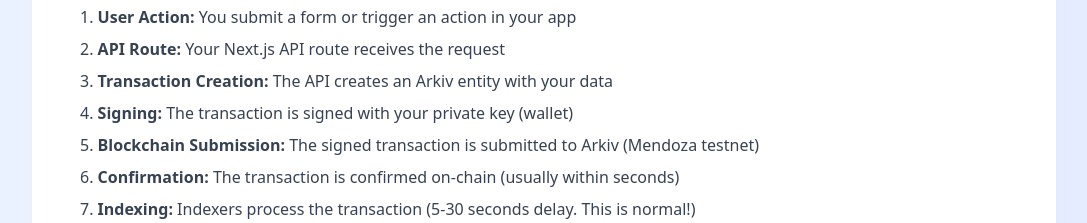
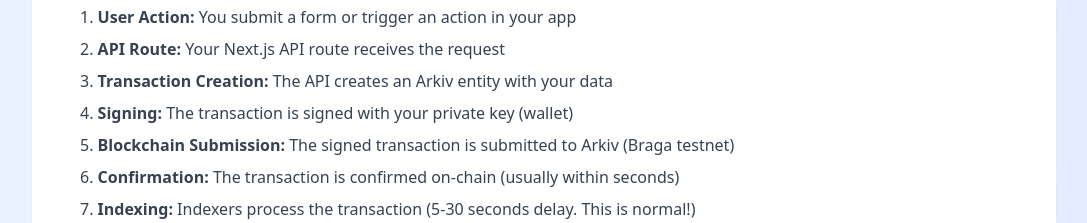
Before and after one commit to understories/tutorials, a Next.js app in the folder serverless-dapp101/: page /learn in a window 1280 px wide. Shown: the part 5920-6143 px from the top of the page, without its empty margins (96-1183 px from the left). Built offline with nearby package versions, Linux system fonts and the light colour scheme.

Commit message:
Update app explorer URLs and Mendoza testnet copy to Braga

```diff
--- a/serverless-dapp101/app/hello-world/page.tsx
+++ b/serverless-dapp101/app/hello-world/page.tsx
@@ -84,7 +84,7 @@
               and independently verifiable!
             </p>
             <p className="text-xs text-blue-700 mb-2">
-              🌐 Connected to <strong>Mendoza Testnet</strong> •
+              🌐 Connected to <strong>Braga Testnet</strong> •
               Each message is stored as an <strong>entity</strong> (created via a <strong>transaction</strong>) •
               Click links below to verify on the explorer
             </p>
@@ -151,7 +151,7 @@
                         <div className="flex flex-col gap-1">
                           <span className="text-xs font-semibold text-gray-400 uppercase">Entity</span>
                           <a
-                            href={`https://explorer.mendoza.hoodi.arkiv.network/entity/${msg.id}`}
+                            href={`https://explorer.braga.hoodi.arkiv.network/entity/${msg.id}`}
                             target="_blank"
                             rel="noopener noreferrer"
                             className="text-blue-600 hover:text-blue-700 hover:underline text-xs font-mono"
@@ -164,7 +164,7 @@
                           <div className="flex flex-col gap-1">
                             <span className="text-xs font-semibold text-gray-400 uppercase">Transaction</span>
                             <a
-                              href={`https://explorer.mendoza.hoodi.arkiv.network/tx/${msg.txHash}`}
+                              href={`https://explorer.braga.hoodi.arkiv.network/tx/${msg.txHash}`}
                               target="_blank"
                               rel="noopener noreferrer"
                               className="text-blue-600 hover:text-blue-700 hover:underline text-xs font-mono"
--- a/serverless-dapp101/app/learn/page.tsx
+++ b/serverless-dapp101/app/learn/page.tsx
@@ -297,7 +297,7 @@
                 <li><strong>API Route:</strong> Your Next.js API route receives the request</li>
                 <li><strong>Transaction Creation:</strong> The API creates an Arkiv entity with your data</li>
                 <li><strong>Signing:</strong> The transaction is signed with your private key (wallet)</li>
-                <li><strong>Blockchain Submission:</strong> The signed transaction is submitted to Arkiv (Mendoza testnet)</li>
+                <li><strong>Blockchain Submission:</strong> The signed transaction is submitted to Arkiv (Braga testnet)</li>
                 <li><strong>Confirmation:</strong> The transaction is confirmed on-chain (usually within seconds)</li>
                 <li><strong>Indexing:</strong> Indexers process the transaction (5-30 seconds delay. This is normal!)</li>
                 <li><strong>Queryable:</strong> Your data becomes queryable and appears in your app</li>
@@ -574,8 +574,8 @@
                     </a>
                   </li>
                   <li>
-                    <a href="https://explorer.mendoza.hoodi.arkiv.network" target="_blank" rel="noopener noreferrer" className="text-blue-600 hover:underline">
-                      🔍 Arkiv Explorer (Mendoza Testnet)
+                    <a href="https://explorer.braga.hoodi.arkiv.network" target="_blank" rel="noopener noreferrer" className="text-blue-600 hover:underline">
+                      🔍 Arkiv Explorer (Braga Testnet)
                     </a>
                   </li>
                 </ul>
```
